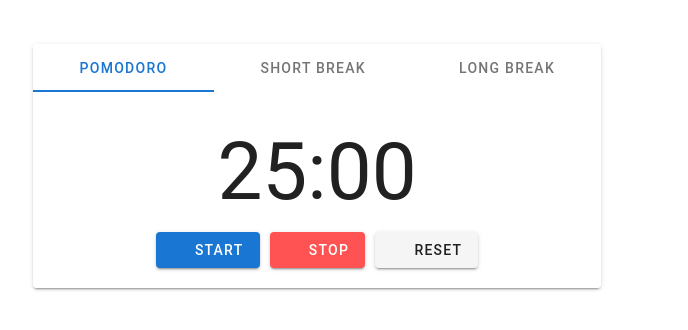
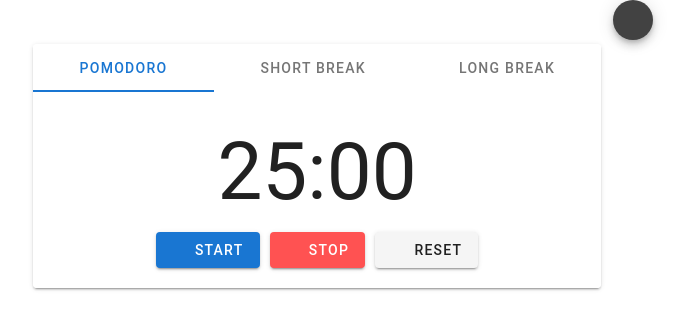
Before and after one commit to fabloliv/freecodecamp-pomodoro-clock, a Vue app: page / in a window 1280 px wide. Shown: the top 330 px of the page, without its empty margins (323-1011 px from the left). Built offline with nearby package versions, Linux system fonts and the light colour scheme; the HTML template or start-up script is replaced by a standard one.

Commit message:
Create settings dialog

```diff
--- a/src/App.vue
+++ b/src/App.vue
@@ -6,6 +6,16 @@
           <v-col sm="6" offset-sm="3" >
             <Pomodoro/>
           </v-col>
+          <v-btn
+            color="secondary"
+            dark
+            small
+            top
+            right
+            fab
+          >
+            <v-icon>mdi-cog-outline</v-icon>
+          </v-btn>
         </v-row>
       </v-container>
     </v-main>
--- a/src/components/Pomodoro.vue
+++ b/src/components/Pomodoro.vue
@@ -30,14 +30,21 @@
           Reset
         </v-btn>
       </div>
+    </v-card>
 
-    </v-card>
+    <SettingsDialog :dialog="dialog" />
 
   </v-card>
 </template>
 
 <script>
+
+  import SettingsDialog from './SettingsDialog.vue'
+
   export default {
+    components: {
+      SettingsDialog,
+    },
     data() {
       return {
         isRunning: false,
@@ -57,7 +64,8 @@
             name: 'Long Break',
             minutes: 10
           }
-        ]
+        ],
+        dialog: false,
       }
     },
     computed: {
--- /dev/null
+++ b/src/components/SettingsDialog.vue
@@ -0,0 +1,16 @@
+<template>
+  <v-dialog v-model="dialog" persistent max-width="600px">
+      <v-card>dialog</v-card>
+  </v-dialog>
+</template>
+
+<script>
+  export default {
+    props: {
+      dialog: {
+        type: Boolean,
+        require: true
+      }
+    }
+  }
+</script>
```
